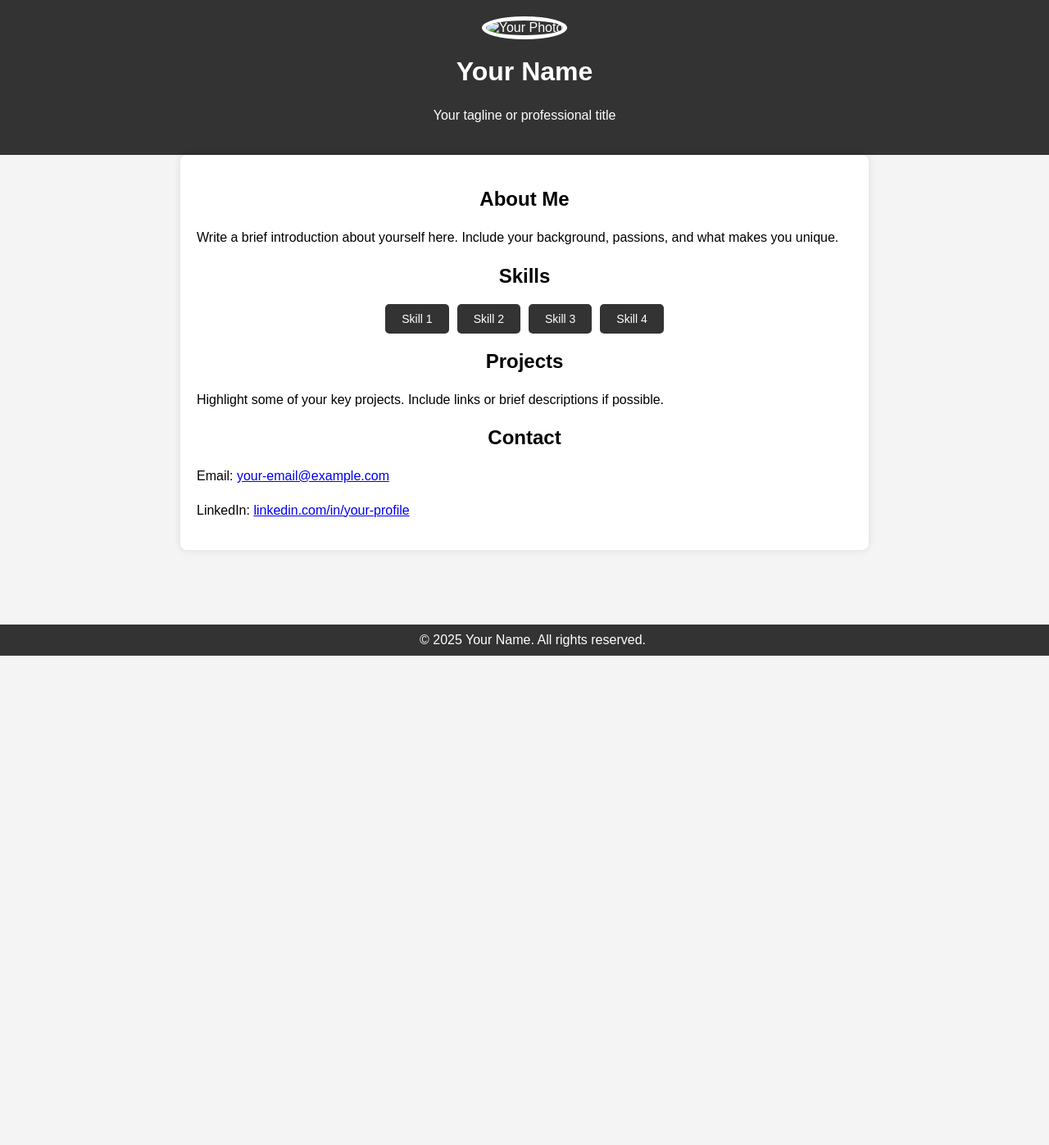
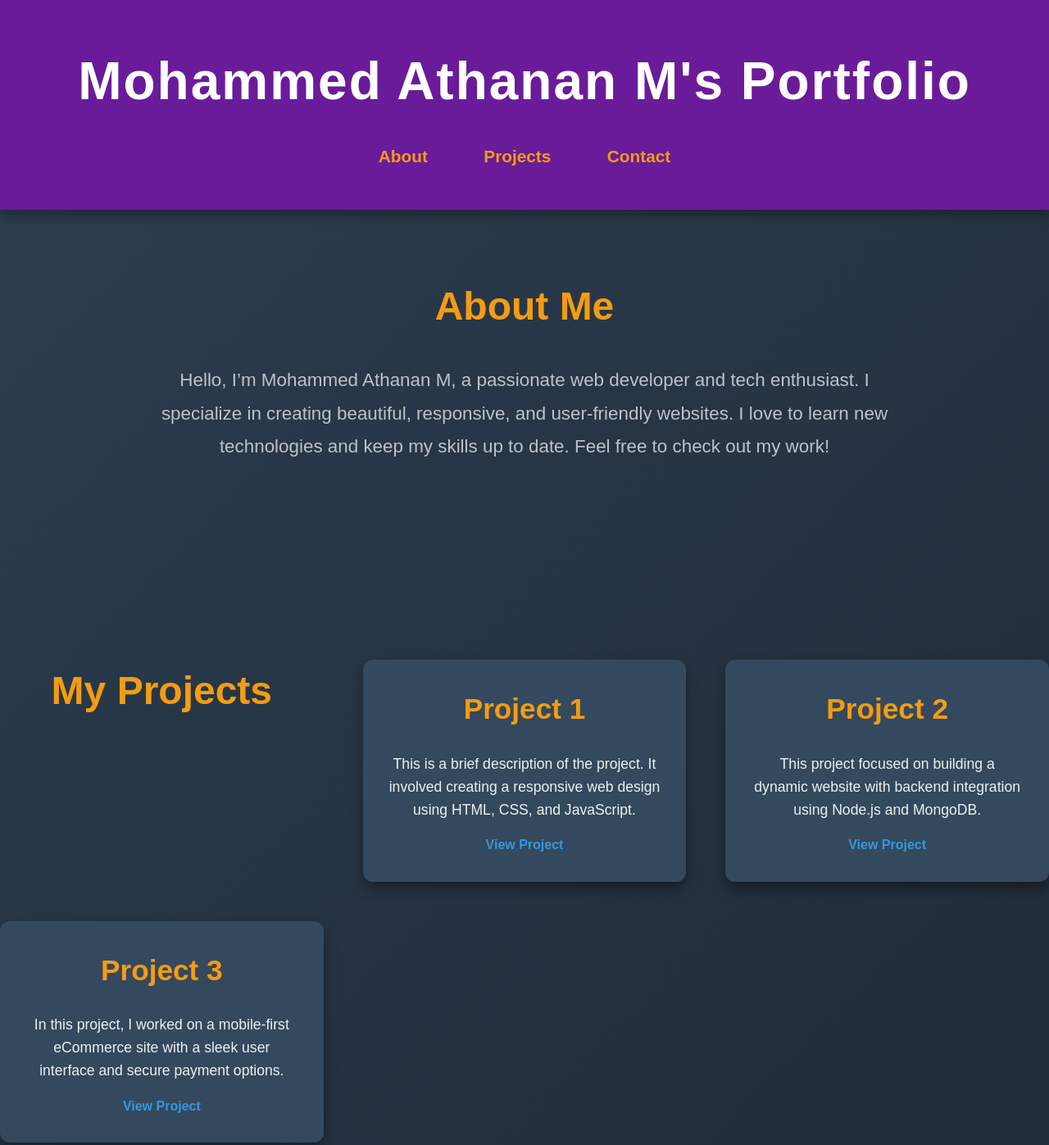
Before and after one commit to athanan-001/Portfolio, a plain HTML site: page index.html in a window 1280 px wide. Shown: the top 1397 px of the page at 82% size. Before the commit the page ends 800 px from the top, so only its background shows below. Drawn offline with Linux system fonts and the light colour scheme.

Commit message:
Portfolio

```diff
--- a/index.html
+++ b/index.html
@@ -3,93 +3,204 @@
 <head>
     <meta charset="UTF-8">
     <meta name="viewport" content="width=device-width, initial-scale=1.0">
-    <title>My Portfolio</title>
+    <title>Mohammed Athanan M's Portfolio</title>
     <style>
-        body {
-            font-family: Arial, sans-serif;
+        * {
             margin: 0;
             padding: 0;
-            background-color: #f4f4f4;
+            box-sizing: border-box;
+            font-family: 'Arial', sans-serif;
+        }
+        body {
+            background: linear-gradient(135deg, #2d3e50, #1a242f); /* Dark gradient */
+            color: #fff;
+            line-height: 1.6;
         }
         header {
+            background: #6a1b9a; /* Lavish deep purple */
+            color: #fff;
+            padding: 3rem 0;
             text-align: center;
-            background-color: #333;
-            color: white;
-            padding: 20px 0;
+            box-shadow: 0 8px 12px rgba(0, 0, 0, 0.3);
         }
-        header img {
-            width: 150px;
-            height: 150px;
-            border-radius: 50%;
-            border: 5px solid white;
+        header h1 {
+            font-size: 4rem;
+            letter-spacing: 2px;
+            font-weight: bold;
+        }
+        nav {
+            text-align: center;
+            margin-top: 1.5rem;
+        }
+        nav a {
+            text-decoration: none;
+            color: #f39c12; /* Gold color */
+            margin: 0 2rem;
+            font-size: 1.3rem;
+            font-weight: bold;
+        }
+        nav a:hover {
+            border-bottom: 2px solid #f39c12;
         }
         section {
-            padding: 20px;
-            max-width: 800px;
-            margin: auto;
-            background: white;
-            border-radius: 8px;
-            box-shadow: 0 0 10px rgba(0, 0, 0, 0.1);
-        }
-        h1, h2 {
+            padding: 5rem 0;
             text-align: center;
         }
-        p {
-            line-height: 1.6;
+        .about, .projects, .contact {
+            margin-bottom: 5rem;
         }
-        .skills {
-            display: flex;
-            flex-wrap: wrap;
-            gap: 10px;
-            justify-content: center;
+        h2 {
+            font-size: 3rem;
+            color: #f39c12; /* Lavish gold */
+            margin-bottom: 2rem;
         }
-        .skill {
-            background: #333;
+        .about p {
+            font-size: 1.4rem;
+            color: #bdc3c7; /* Light gray */
+            line-height: 1.8;
+            max-width: 900px;
+            margin: 0 auto;
+        }
+        .projects {
+            display: grid;
+            grid-template-columns: repeat(3, 1fr);
+            gap: 3rem;
+            margin-top: 2rem;
+        }
+        .project-card {
+            background: #34495e; /* Deep slate gray */
+            padding: 2rem;
+            border-radius: 12px;
+            box-shadow: 0 8px 16px rgba(0, 0, 0, 0.4);
+            transition: all 0.4s ease-in-out;
+        }
+        .project-card:hover {
+            transform: translateY(-12px);
+            box-shadow: 0 12px 24px rgba(0, 0, 0, 0.5);
+        }
+        .project-card h3 {
+            margin-bottom: 1.5rem;
+            font-size: 2.2rem;
+            color: #f39c12;
+        }
+        .project-card p {
+            font-size: 1.1rem;
+            color: #ecf0f1;
+        }
+        .project-card a {
+            text-decoration: none;
+            color: #3498db; /* Vibrant blue */
+            font-weight: bold;
+            margin-top: 1rem;
+            display: inline-block;
+        }
+        .project-card a:hover {
+            color: #f39c12;
+            text-decoration: underline;
+        }
+        .contact form {
+            max-width: 600px;
+            margin: 0 auto;
+            background: #2c3e50;
+            padding: 2rem;
+            border-radius: 10px;
+            box-shadow: 0 8px 12px rgba(0, 0, 0, 0.3);
+        }
+        .contact input, .contact textarea {
+            width: 100%;
+            padding: 1.4rem;
+            margin-bottom: 1.5rem;
+            border: 1px solid #7f8c8d;
+            border-radius: 8px;
+            background: #34495e;
+            color: #ecf0f1;
+            font-size: 1.2rem;
+        }
+        .contact button {
+            padding: 1.4rem 2.8rem;
+            background: #f39c12; /* Gold button */
             color: white;
-            padding: 10px 20px;
-            border-radius: 5px;
-            font-size: 14px;
+            border: none;
+            border-radius: 8px;
+            cursor: pointer;
+            font-size: 1.2rem;
+            box-shadow: 0 8px 12px rgba(0, 0, 0, 0.3);
+        }
+        .contact button:hover {
+            background: #e67e22; /* Orange gold */
+            box-shadow: 0 12px 16px rgba(0, 0, 0, 0.4);
         }
         footer {
+            background: #1a242f; /* Dark navy blue */
+            color: #fff;
             text-align: center;
-            padding: 10px;
-            background: #333;
-            color: white;
-            position: fixed;
-            width: 100%;
-            bottom: 0;
+            padding: 2.5rem 0;
+            box-shadow: 0 8px 12px rgba(0, 0, 0, 0.3);
+        }
+        footer a {
+            color: #f39c12;
+            text-decoration: none;
+            margin-left: 2rem;
+            font-size: 1.4rem;
+        }
+        footer a:hover {
+            color: #ecf0f1;
+            text-decoration: underline;
         }
     </style>
 </head>
 <body>
+
 <header>
-        <img src="your-photo.jpg" alt="Your Photo">
-        <h1>Your Name</h1>
-        <p>Your tagline or professional title</p>
+    <h1>Mohammed Athanan M's Portfolio</h1>
+    <nav>
+        <a href="#about">About</a>
+        <a href="#projects">Projects</a>
+        <a href="#contact">Contact</a>
+    </nav>
 </header>
 
-    <section>
+<section id="about" class="about">
     <h2>About Me</h2>
-        <p>Write a brief introduction about yourself here. Include your background, passions, and what makes you unique.</p>
+    <p>Hello, I’m Mohammed Athanan M, a passionate web developer and tech enthusiast. I specialize in creating beautiful, responsive, and user-friendly websites. I love to learn new technologies and keep my skills up to date. Feel free to check out my work!</p>
+</section>
 
-        <h2>Skills</h2>
-        <div class="skills">
-            <div class="skill">Skill 1</div>
-            <div class="skill">Skill 2</div>
-            <div class="skill">Skill 3</div>
-            <div class="skill">Skill 4</div>
+<section id="projects" class="projects">
+    <h2>My Projects</h2>
+    <div class="project-card">
+        <h3>Project 1</h3>
+        <p>This is a brief description of the project. It involved creating a responsive web design using HTML, CSS, and JavaScript.</p>
+        <a href="#">View Project</a>
     </div>
+    <div class="project-card">
+        <h3>Project 2</h3>
+        <p>This project focused on building a dynamic website with backend integration using Node.js and MongoDB.</p>
+        <a href="#">View Project</a>
+    </div>
+    <div class="project-card">
+        <h3>Project 3</h3>
+        <p>In this project, I worked on a mobile-first eCommerce site with a sleek user interface and secure payment options.</p>
+        <a href="#">View Project</a>
+    </div>
+</section>
 
-        <h2>Projects</h2>
-        <p>Highlight some of your key projects. Include links or brief descriptions if possible.</p>
-
-        <h2>Contact</h2>
-        <p>Email: <a href="mailto:your-email@example.com">your-email@example.com</a></p>
-        <p>LinkedIn: <a href="https://www.linkedin.com/in/your-profile">linkedin.com/in/your-profile</a></p>
+<section id="contact" class="contact">
+    <h2>Contact Me</h2>
+    <form action="#">
+        <input type="text" placeholder="Your Name" required>
+        <input type="email" placeholder="Your Email" required>
+        <textarea placeholder="Your Message" rows="5" required></textarea>
+        <button type="submit">Send Message</button>
+    </form>
 </section>
 
 <footer>
-        &copy; 2025 Your Name. All rights reserved.
+    <p>Connect with me:</p>
+    <a href="https://www.instagram.com/yourusername" target="_blank">Instagram</a>
+    <a href="https://www.linkedin.com/in/yourusername" target="_blank">LinkedIn</a>
+    <a href="mailto:your.email@gmail.com">Gmail</a>
+    <p>&copy; 2025 Mohammed Athanan M</p>
 </footer>
+
 </body>
 </html>
```
Lines whose indentation alone changed are shown as unchanged.
